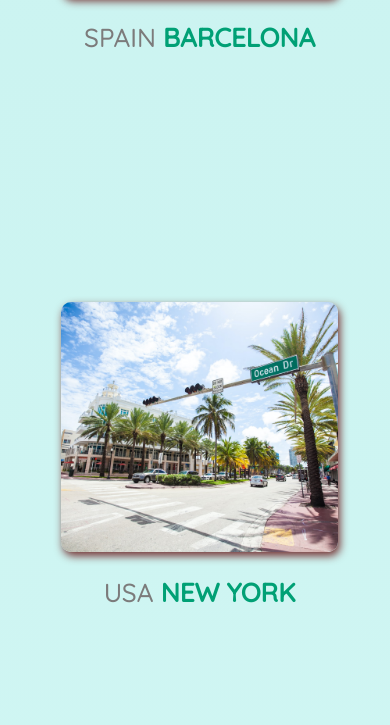
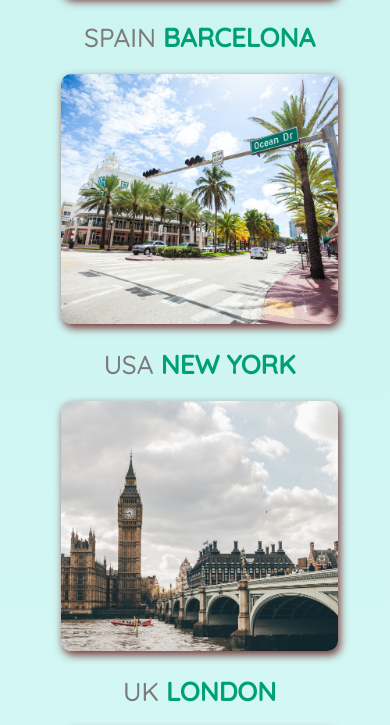
Before and after one commit to hadiahmed1/Contact-Directory, a plain HTML site: page index.html in a window 390 px wide. Shown: the part 1259-1984 px from the top of the page. Drawn offline with nearby package versions, Linux system fonts and the light colour scheme.

Commit message:
Responsive for Iphone se

```diff
--- a/style.css
+++ b/style.css
@@ -244,15 +244,7 @@ main{
     height: 250px;
     overflow: auto;
   }
-  .agency-list{
-    height: 230px;
-    overflow: auto;
-    margin-top: -22px;
-    margin-bottom: 20px;
-    display: flex;
-    flex-direction: column;
-    align-items: center;
-  }
+
   /* Individual contact card */
   .contactCard {
     background-color: white;
```
